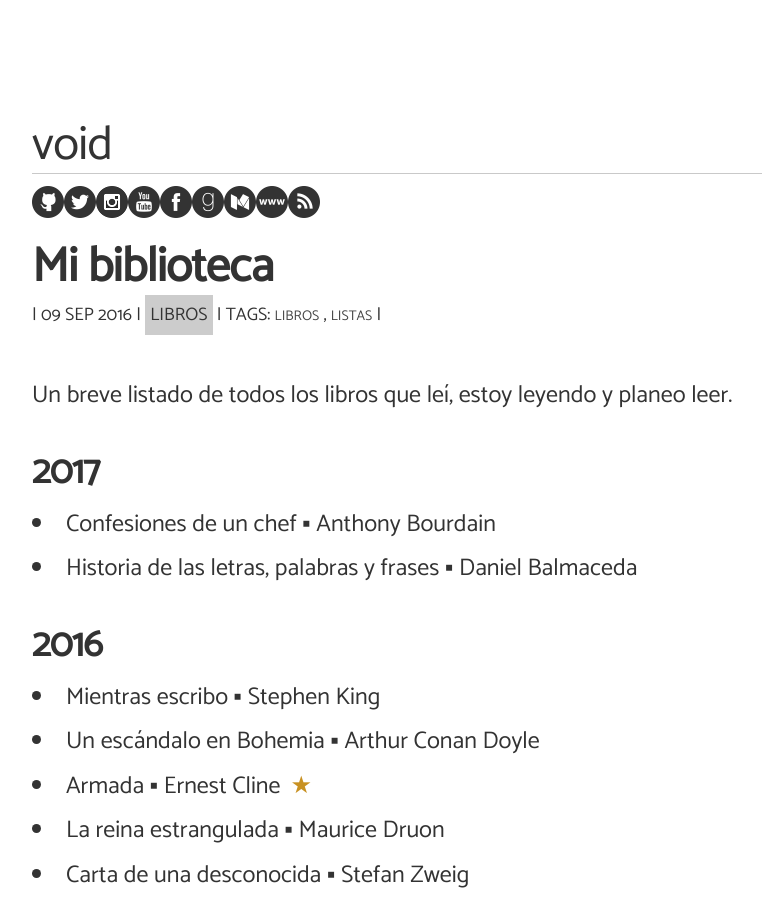
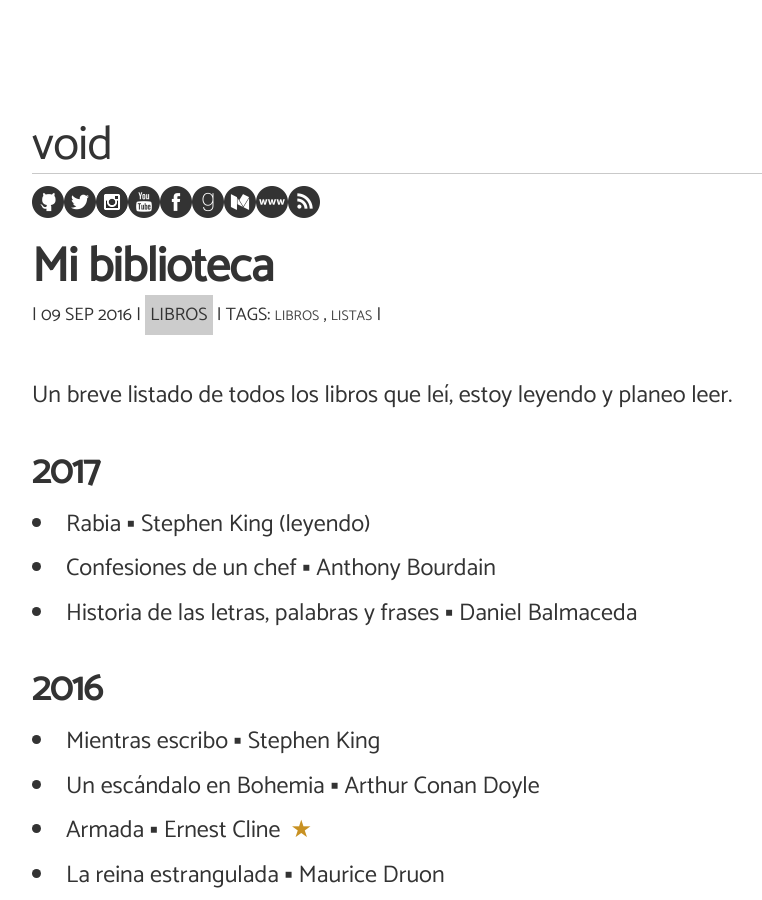
Before and after one commit to angelsimon/angelsimon.github.io, a Jekyll site: the page built from _posts/2016-09-09-libros-que-termine.md, in a window 1280 px wide and 900 px high. Shown: the whole window, without its empty margins (32-794 px from the left). Built offline with Jekyll 4.4.1, drawn with Linux system fonts in a browser that asks for light colours; nearby versions of some CDN libraries; comment, search, counter and statistics services are not loaded.

Commit message:
Update 2016-09-09-libros-que-termine.md

```diff
--- a/_posts/2016-09-09-libros-que-termine.md
+++ b/_posts/2016-09-09-libros-que-termine.md
@@ -11,6 +11,7 @@ Un breve listado de todos los libros que leí, estoy leyendo y planeo leer.
 
 <h2>2017</h2>
 <ul>
+<li>Rabia &#9642; Stephen King (leyendo)</li>
 <li>Confesiones de un chef &#9642; Anthony Bourdain</li>
 <li>Historia de las letras, palabras y frases &#9642; Daniel Balmaceda</li>
 </ul>
```
